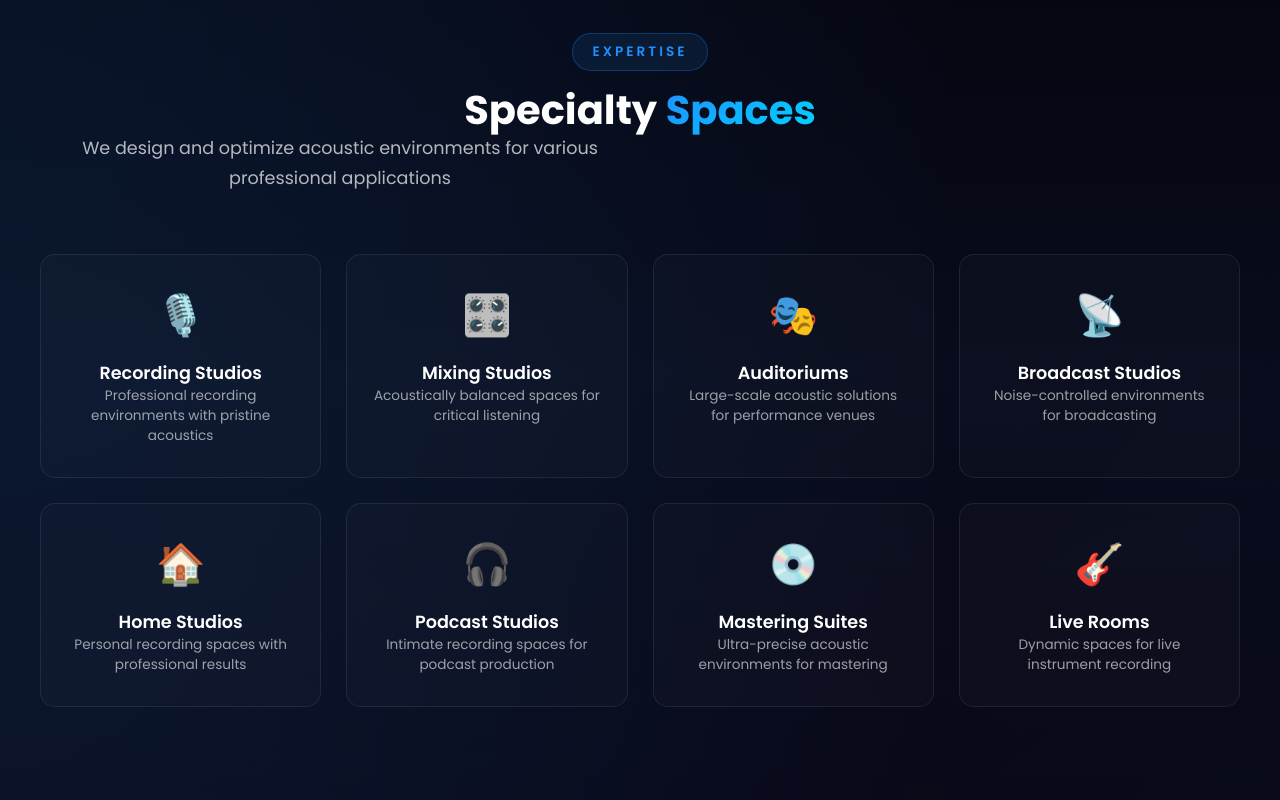
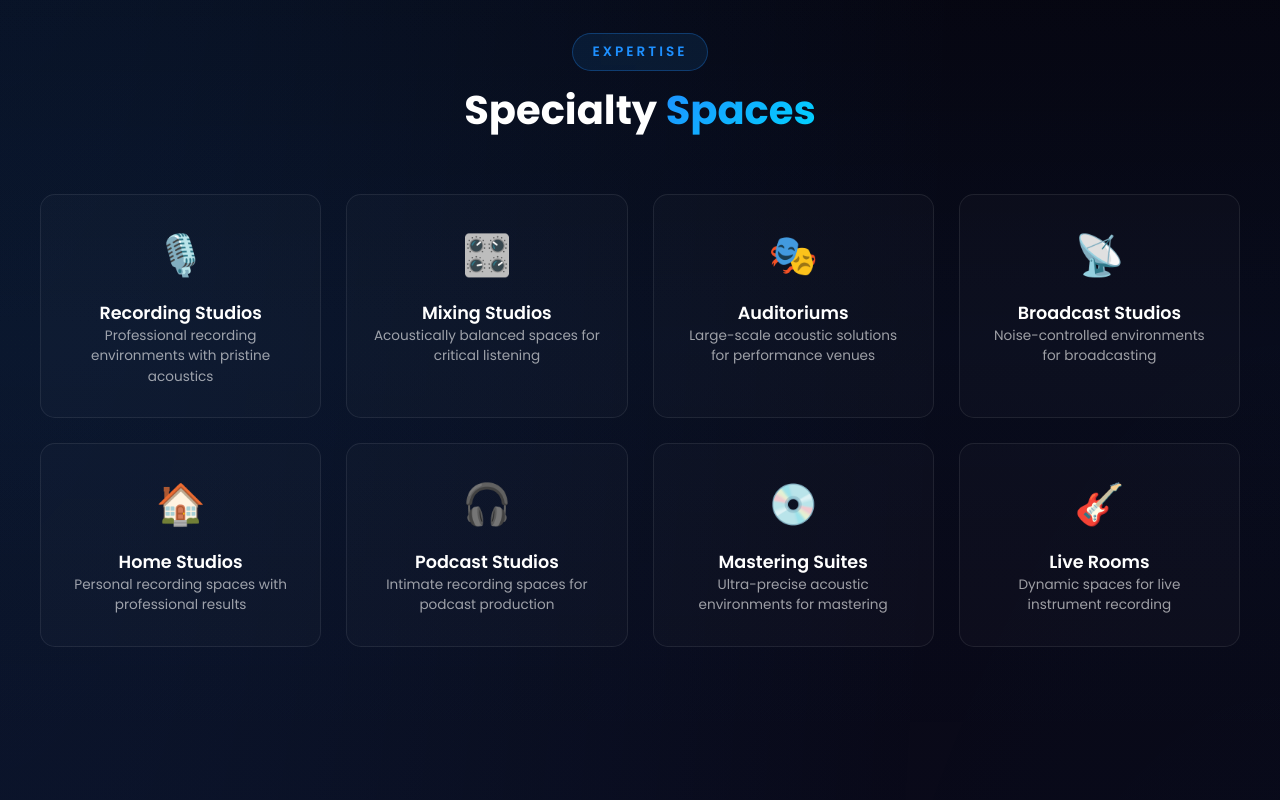
Before and after one commit to Shubhamzio/audionexz-cicd, a React (Vite) app: page /consultancy in a window 1280 px wide. Shown: the part 1840-2640 px from the top of the page. Built offline with nearby package versions, Linux system fonts and the light colour scheme.

Commit message:
Commit for the changes

```diff
--- a/src/components/Consultancy/Consultancy.jsx
+++ b/src/components/Consultancy/Consultancy.jsx
@@ -370,10 +370,6 @@ const Consultancy = () => {
               Specialty{" "}
               <span className="anxConslt__sectionTitleHighlight">Spaces</span>
             </h2>
-            <p className="anxConslt__sectionDescription">
-              We design and optimize acoustic environments for various
-              professional applications
-            </p>
           </div>
           <div className="anxConslt__specialtyGrid">
             {specialtySpaces.map((space, index) => (
```
